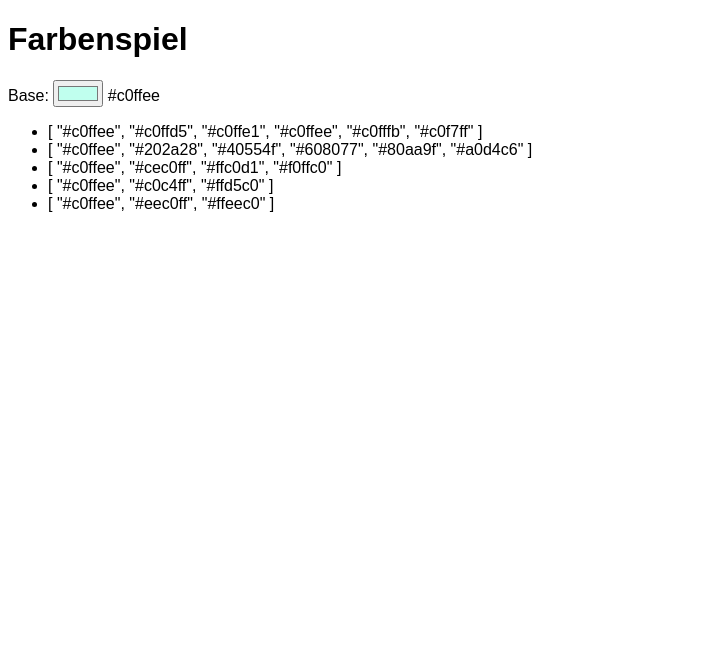
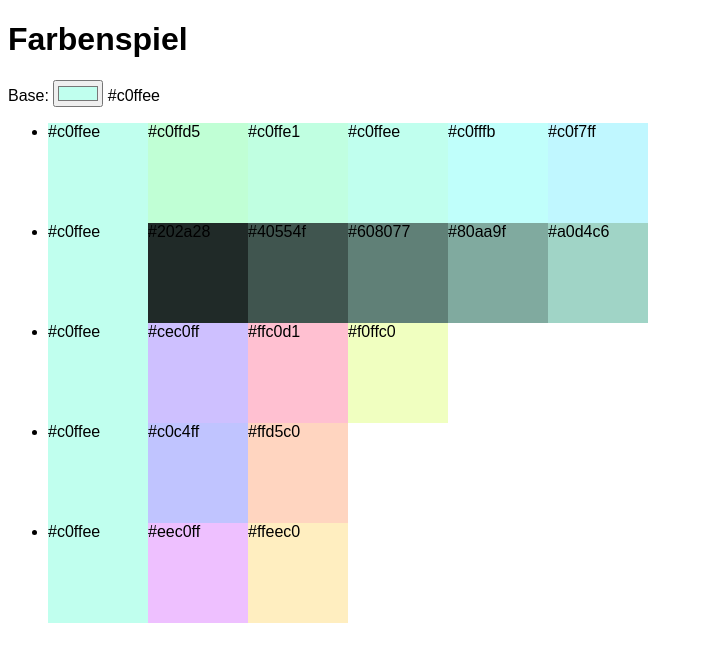
Before and after one commit to mariofink/farbenspiel, a Vue app: page / in a window 1280 px wide. Shown: the top 662 px of the page, without its empty margins (0-702 px from the left). Built offline with nearby package versions, Linux system fonts and the light colour scheme.

Commit message:
render coloured fields with FarbKombination component

```diff
--- /dev/null
+++ b/src/components/FarbKombination.vue
@@ -0,0 +1,25 @@
+<template>
+   <div class="farbkombination">
+       <div class="farbfeld" v-for="color in colors" v-bind:key="color" v-bind:style="{backgroundColor: color}">
+           {{ color }}
+       </div>
+   </div>
+</template>
+
+<script>
+export default {
+  name: "FarbKombination",
+  props: ["colors"]
+};
+</script>
+
+<style scoped>
+.farbkombination {
+  display: flex;
+}
+
+.farbfeld {
+  width: 100px;
+  height: 100px;
+}
+</style>
--- a/src/components/FarbenSpiel.vue
+++ b/src/components/FarbenSpiel.vue
@@ -7,7 +7,7 @@
 
         <ul>
             <li v-for="combo in combinations" v-bind:key="combo">
-                {{ combo }}
+                <FarbKombination :colors="combo"></FarbKombination>
             </li>
         </ul>
     </div>
@@ -15,9 +15,11 @@
 
 <script>
 const tinycolor = require("tinycolor2");
+import FarbKombination from "./FarbKombination.vue";
 
 export default {
   name: "FarbenSpiel",
+  components: { FarbKombination },
   data: () => {
     return {
       baseColor: "#c0ffee"
```
